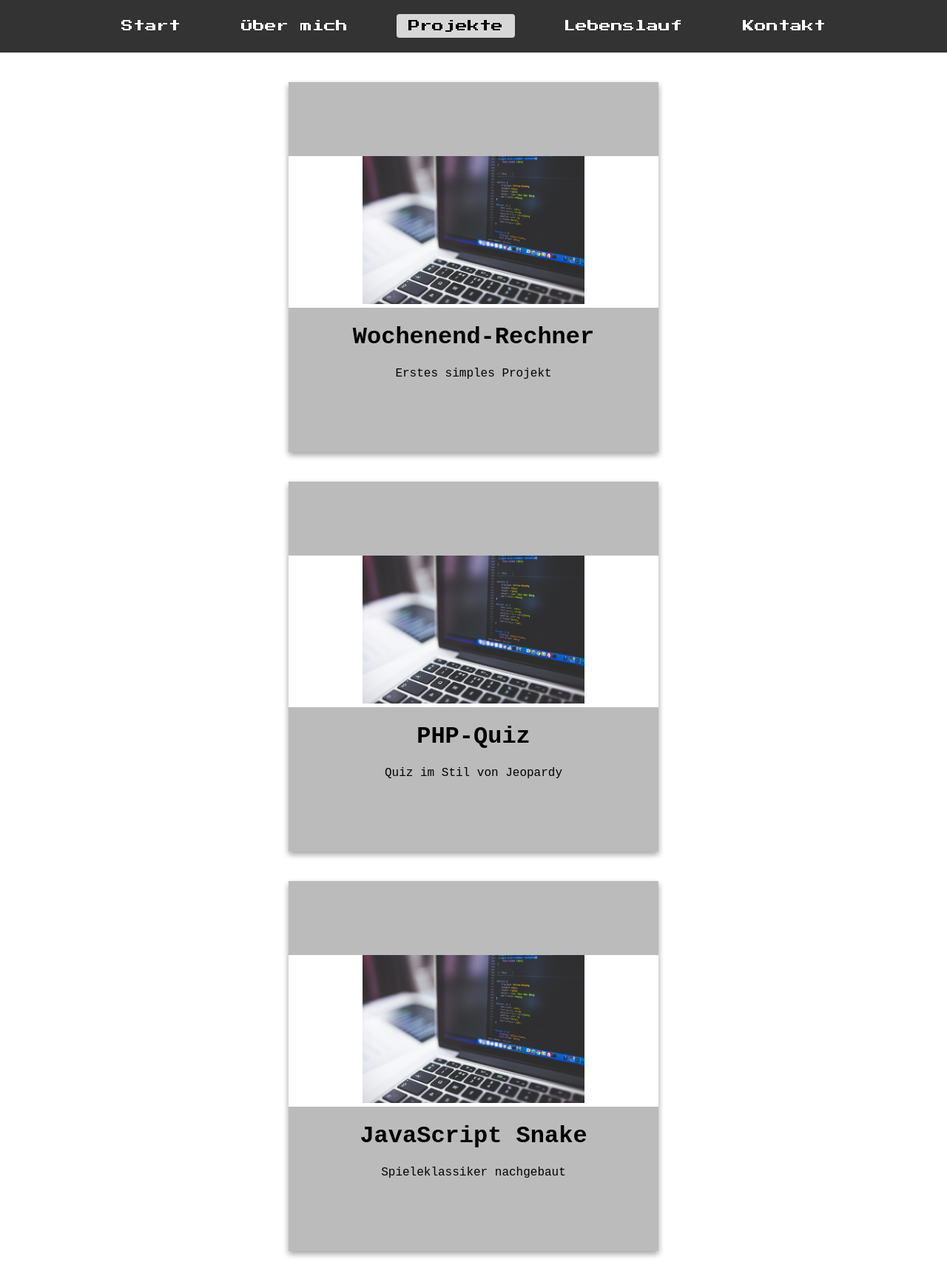
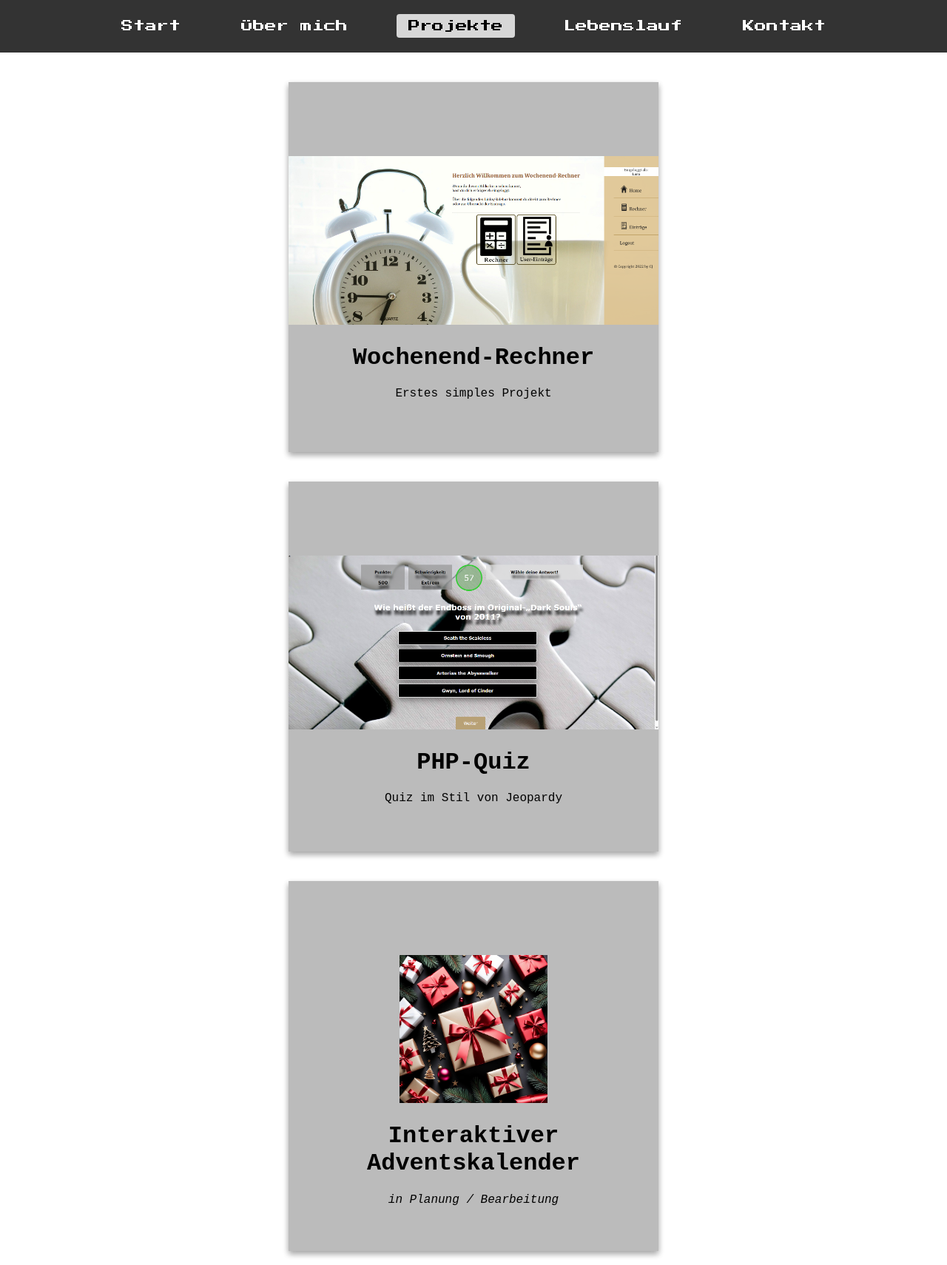
Before and after one commit to Polar-Teddy/homepage, a PHP site: page /sites/projects.html in a window 1280 px wide. Shown: the part 252-1962 px from the top of the page at 74% size. Run offline with PHP 8.4, Linux system fonts and the light colour scheme.

Commit message:
update project images, links

```diff
--- a/sites/projects.html
+++ b/sites/projects.html
@@ -42,7 +42,7 @@
                 <div class="flip-card-inner">
                     <div class="flip-card-front">
                         <div class="flip-card-img">
-                            <img src="../img/coding_skills.jpg" alt="coding_skills" style="width:60% ;height:60% ;">
+                            <img src="../img/calc.png" alt="calc" style="width:100% ;height:100% ;">
                         </div>
                         <div class="flip-card-title">
                             <h1><b>Wochenend-Rechner</b></h1>
@@ -50,7 +50,7 @@
                         </div>
                     </div>
                     <div class="flip-card-back">
-                        <h1>Wochenend-Rechner <a href="https://github.com/Polar-Teddy"><i class="fa-brands fa-github"></i></a></h1>
+                        <h1>Wochenend-Rechner <a href="https://github.com/Polar-Teddy/weekendcalc"><i class="fa-brands fa-github"></i></a></h1>
                         <p>Formular zur Eintragung der Arbeitszeit</p>
                         <p>Errechnung von Arbeits- sowie Pausenzeiten zur Ermittlung des Feierabends am Freitag</p>
                         <p>nach Plain-PHP - Umwandlung in Symfony App</p>
@@ -64,7 +64,7 @@
                 <div class="flip-card-inner">
                     <div class="flip-card-front">
                         <div class="flip-card-img">
-                            <img src="../img/coding_skills.jpg" alt="coding_skills" style="width:60% ;height:60% ;">
+                            <img src="../img/quiz.png" alt="quiz" style="width:100% ;height:100% ;">
                         </div>
                         <div class="flip-card-title">
                             <h1><b>PHP-Quiz</b></h1>
@@ -72,7 +72,7 @@
                         </div>
                     </div>
                     <div class="flip-card-back">
-                        <h1>PHP-Quiz <a href="https://github.com/Polar-Teddy"><i class="fa-brands fa-github"></i></a></h1>
+                        <h1>PHP-Quiz <a href="https://github.com/Polar-Teddy/quiz"><i class="fa-brands fa-github"></i></a></h1>
                         <p>Unterschiedlicher Schwierigkeitsgrad</p>
                         <p>Anzeige der korrekten Antwort</p>
                         <p>Mehrspieler-Modus</p>
@@ -84,33 +84,13 @@
             </div>
         </div>
 
-               <div class="contentgroup">
-            <div class="flip-card">
-                <div class="flip-card-inner">
-                    <div class="flip-card-front">
-                        <div class="flip-card-img">
-                            <img src="../img/coding_skills.jpg" alt="coding_skills" style="width:60% ;height:60% ;">
-                        </div>
-                        <div class="flip-card-title">
-                            <h1><b>JavaScript Snake</b></h1>
-                            <p>Spieleklassiker nachgebaut</p>
-                        </div>
-                    </div>
-                    <div class="flip-card-back">
-                        <h1>JavaScript Snake <a href="https://github.com/Polar-Teddy"><i class="fa-brands fa-github"></i></a></h1>
-                        <p>Interaktion über Pfeiltasten</p>
-                        <p>Anzeige der erreichten Punkte / Highscore</p>
-                    </div>
-                </div>
-            </div>
-        </div>
 
          <div class="contentgroup">
             <div class="flip-card">
                 <div class="flip-card-inner">
                     <div class="flip-card-front">
                         <div class="flip-card-img">
-                            <img src="../img/coding_skills.jpg" alt="coding_skills" style="width:60% ;height:60% ;">
+                            <img src="../img/advent.jpg" alt="advent" style="width:40% ;height:40% ;">
                         </div>
                         <div class="flip-card-title">
                             <h1><b>Interaktiver Adventskalender</b></h1>
@@ -118,7 +98,7 @@
                         </div>
                     </div>
                     <div class="flip-card-back">
-                        <h1>Interaktiver Adventskalender <a href="https://github.com/Polar-Teddy"><i class="fa-brands fa-github"></i></a></h1>
+                        <h1>Interaktiver Adventskalender</h1>
                         <p>Kindheitserinnerungen aufleben lassen</p>
                         <p>Törchen nur nach richtigem Datum zu öffnen</p>
                         <p>Kategorien: Geschichte, Rezepte, Rätsel, Brauchtum</p>
--- a/styles/main.css
+++ b/styles/main.css
@@ -244,7 +244,7 @@ height: 100px;
 }
 
 .flip-card-back {
-  background-color: #e1c474;
+  background-color: #4c4b47;
   color: white;
   transform: rotateY(180deg);
   padding: 100px 50px;
@@ -252,7 +252,7 @@ height: 100px;
 }
 
 .flip-card-img {
-background-color: white;
+background-color: #bbb;
 }
 
 .flip-card-title {
```
Also changed, not shown: img/advent.jpg (added), img/calc.png (added), img/coding_skills.jpg (deleted), img/quiz.png (added), img/test.png (deleted).
